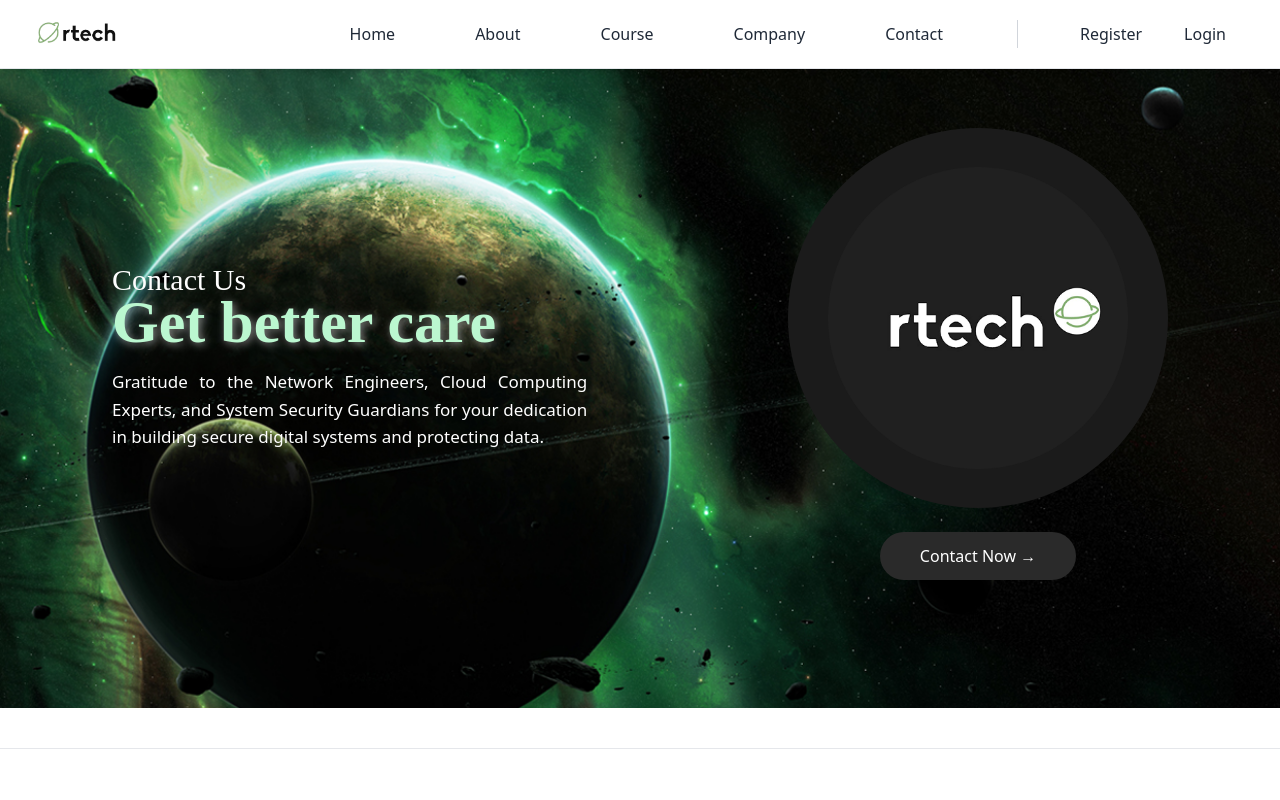
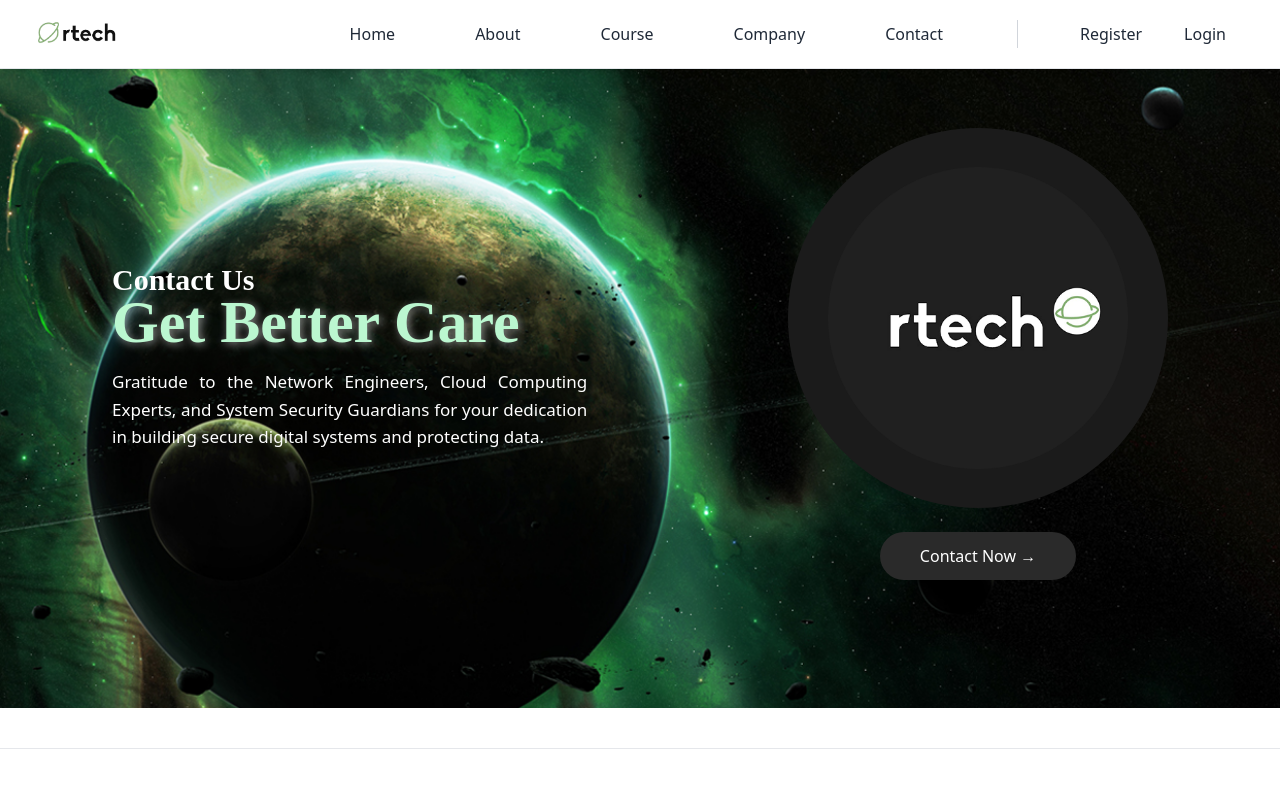
Before and after one commit to redoomp4/RTECH-, a Vue app in the folder Frontend/: page /contact in a window 1280 px wide. Shown: the top 800 px of the page. Built offline with nearby package versions, Linux system fonts and the light colour scheme; no server answers.

Commit message:
ui: update Contact page font to Poppins and thicken text

```diff
--- a/Frontend/src/pages/Contact.vue
+++ b/Frontend/src/pages/Contact.vue
@@ -13,17 +13,17 @@
       <!-- LEFT TEXT -->
       <div class="lg:w-[45%] text-center lg:text-left">
         <h3
-          class="text-[30px] font-normal font-[Katibeh]
+          class="text-[30px] font-black font-['Poppins']
                  mb-[-10px] drop-shadow-[2px_2px_4px_rgba(0,0,0,0.5)]"
         >
           Contact Us
         </h3>
 
         <h1
-          class="text-[60px] font-semibold font-[Katibeh] text-green-200
+          class="text-[60px] font-black font-['Poppins'] text-green-200
                  drop-shadow-[2px_2px_4px_rgba(255,255,255,0.5)] leading-none"
         >
-          Get better care
+          Get Better Care
         </h1>
 
         <p class="text-[17px] leading-relaxed mt-4 text-justify">
```
